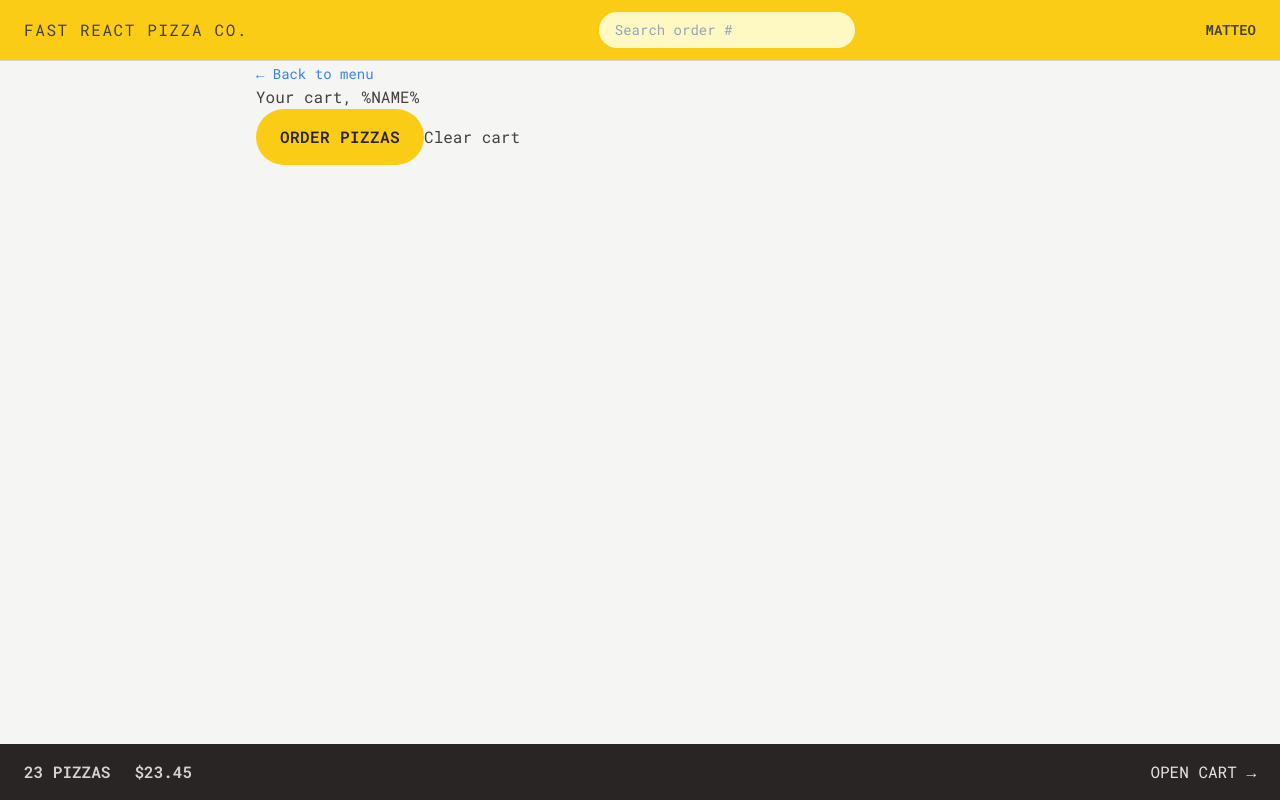
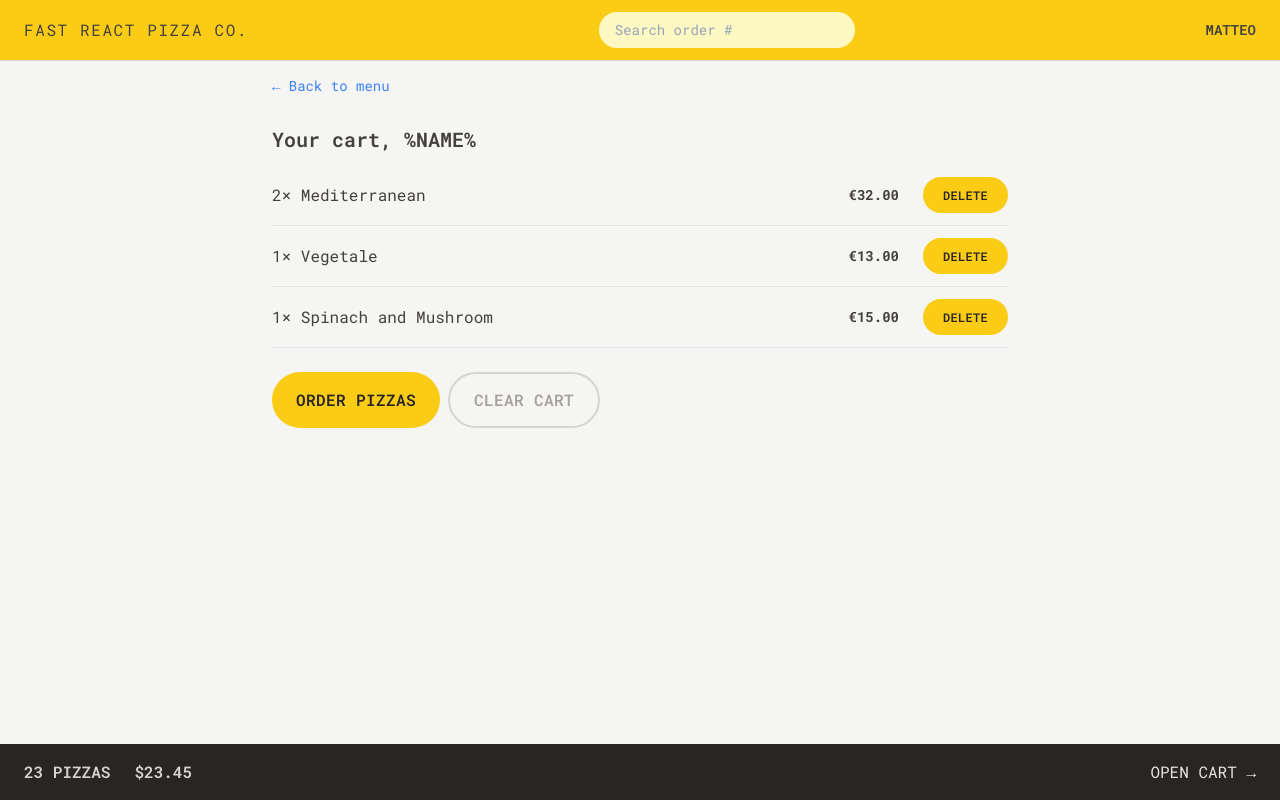
Before and after one commit to Therakar/20-fast-react-pizza, a React (Vite) app: page /cart in a window 1280 px wide. Built offline with nearby package versions, Linux system fonts and the light colour scheme.

Commit message:
cart styling

```diff
--- a/src/features/cart/Cart.jsx
+++ b/src/features/cart/Cart.jsx
@@ -1,6 +1,7 @@
 import { Link } from 'react-router-dom';
 import LinkButton from '../../ui/LinkButton';
 import Button from '../../ui/Button';
+import CartItem from './CartItem';
 
 const fakeCart = [
     {
@@ -30,17 +31,21 @@ function Cart() {
     const cart = fakeCart;
 
     return (
-        <div>
+        <div className="px-4 py-3">
             <LinkButton to="/menu">&larr; Back to menu</LinkButton>
 
-            <h2>Your cart, %NAME%</h2>
-
-            <div>
+            <h2 className="mt-7 text-xl font-semibold">Your cart, %NAME%</h2>
+            <ul className="mt-3 divide-y divide-stone-200 border-b">
+                {cart.map((item) => (
+                    <CartItem item={item} key={item.id}></CartItem>
+                ))}
+            </ul>
+            <div className="mt-6 space-x-2">
                 <Button type="primary" to="/order/new">
                     Order pizzas
                 </Button>
 
-                <button>Clear cart</button>
+                <Button type="secondary">Clear cart</Button>
             </div>
         </div>
     );
--- a/src/features/cart/CartItem.jsx
+++ b/src/features/cart/CartItem.jsx
@@ -1,13 +1,19 @@
+import Button from '../../ui/Button';
+import { formatCurrency } from '../../utilities/helpers';
+
 function CartItem({ item }) {
     const { pizzaId, name, quantity, totalPrice } = item;
 
     return (
-    <li>
-      <p>
+        <li className="py-3 sm:flex sm:items-center sm:justify-between">
+            <p className="mb-1 sm:mb-0">
                 {quantity}&times; {name}
             </p>
-      <div>
-        <p>{formatCurrency(totalPrice)}</p>
+            <div className="flex items-center justify-between sm:gap-6">
+                <p className="text-sm font-bold">
+                    {formatCurrency(totalPrice)}
+                </p>
+                <Button type="small">Delete</Button>
             </div>
         </li>
     );
--- a/src/ui/Button.jsx
+++ b/src/ui/Button.jsx
@@ -7,6 +7,8 @@ function Button({ children, disabled, to, type }) {
     const styles = {
         primary: base + ' px-4 py-3 md:px-6 md:py-4',
         small: base + ' px-4 py-2 md:px-5 md:py-2.5 text-xs',
+        secondary:
+            'inline-block rounded-full border-2 border-stone-300 font-semibold uppercase tracking-wide text-stone-400 transition-colors duration-300 hover:bg-stone-300 hover:text-stone-800 focus:bg-stone-300 focus:text-stone-800 focus:outline-none focus:ring focus:ring-stone-200 focus:ring-offset-2  disabled:cursor-not-allowed px-4 py-2.5 md:px-6 md:py-3.5',
     };
 
     if (to)
```
Lines whose indentation alone changed are shown as unchanged.
